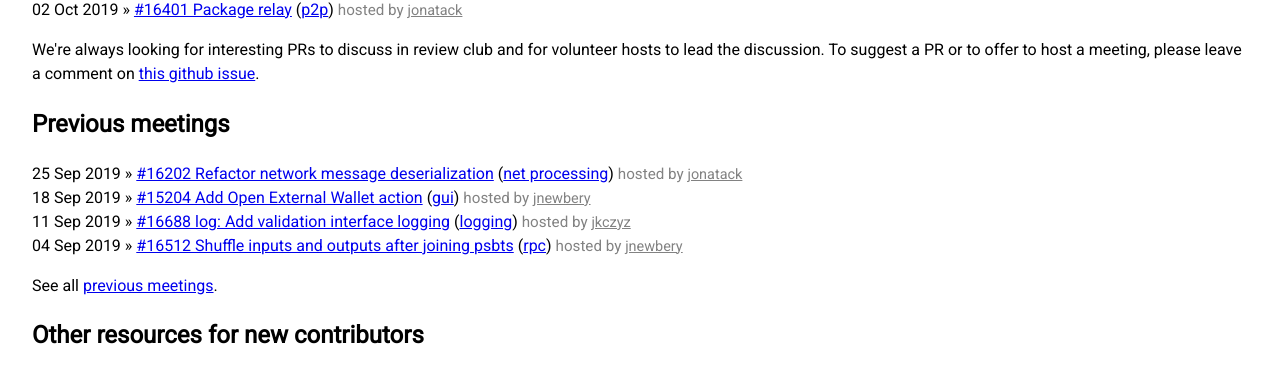
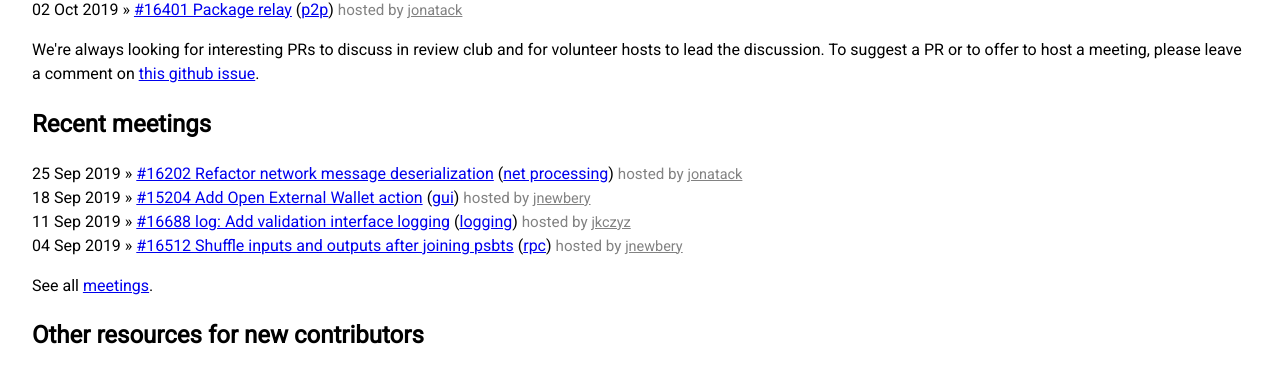
Before and after one commit to bitcoin-core-review-club/website, a Jekyll site: the page built from index.html, in a window 1280 px wide. Shown: the part 729-1104 px from the top of the page. Built offline with Jekyll 4.4.1, drawn with Linux system fonts in a browser that asks for light colours; nearby versions of some CDN libraries; the list of posts is cut into pages by our own code.

Commit message:
Update meeting listings headers
and in Meetings by date, list all meetings (instead of past ones) to keep the meetings listings consistent.

```diff
--- a/index.html
+++ b/index.html
@@ -72,7 +72,7 @@
       <a href="https://github.com/bitcoin-core-review-club/bitcoin-core-review-club.github.io/issues/14">this github issue</a>.
     </p>
 
-    <h2 class="Home-posts-title">Previous meetings</h2>
+    <h2 class="Home-posts-title">Recent meetings</h2>
     {% for post in site.posts limit: 5 %}
     {% capture nowunix %}{{'now' | date: "%s"}}{% endcapture %}
     {% capture posttime %}{{post.date | date: '%s'}}{% endcapture %}
@@ -94,7 +94,7 @@
     {%- endif -%}
     {% endfor %}
     <p>
-      See all <a href="/meetings/">previous meetings</a>.
+      See all <a href="/meetings/">meetings</a>.
     </p>
   </div>
 
--- a/meetings-components.html
+++ b/meetings-components.html
@@ -1,6 +1,6 @@
 ---
 layout: default
-title: Previous Meetings by Component
+title: Meetings by Component
 permalink: /meetings-components/
 ---
 
@@ -20,7 +20,7 @@
 
 <div class="Home">
   <h2 class="Home-posts-title">
-    Previous meetings
+    Meetings
   </h2>
   <p>
     {% include linkers/meetings-pages.md %}
--- a/meetings-hosts.html
+++ b/meetings-hosts.html
@@ -1,6 +1,6 @@
 ---
 layout: default
-title: Previous Meetings by Host
+title: Meetings by Host
 permalink: /meetings-hosts/
 ---
 
@@ -19,7 +19,7 @@
 
 <div class="Home">
   <h2 class="Home-posts-title">
-    Previous meetings
+    Meetings
   </h2>
   <p>
     {% include linkers/meetings-pages.md %}
```
Also changed, not shown: meetings.html (+2 -7 lines).
